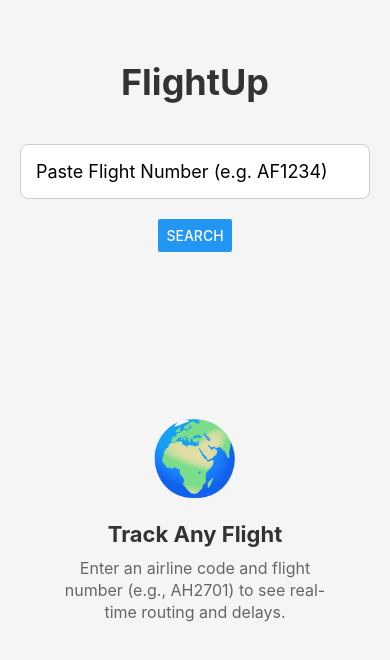
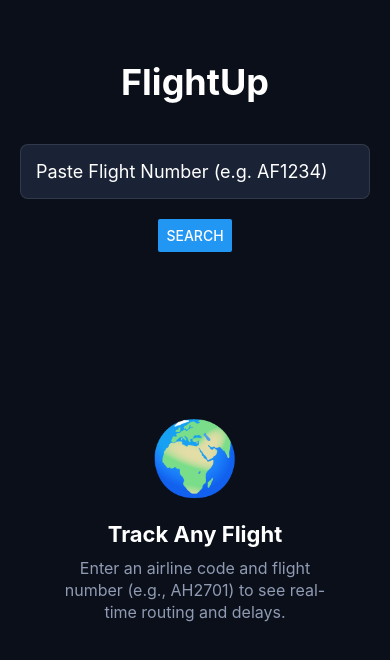
Before and after one commit to BoulBa004/FlightUp, a React Native app: screen / in a window 390 px wide. Shown: the top 660 px of the page. Built offline with nearby package versions, Linux system fonts and the light colour scheme.

Commit message:
feat: implement Midnight Radar theme and configure Vercel web deployment

```diff
--- a/App.js
+++ b/App.js
@@ -1,16 +1,18 @@
 import { StatusBar } from 'expo-status-bar';
 // 1. Added View and ActivityIndicator (loading spinner) to the imports
-import { StyleSheet, Text, TextInput, Button, Alert, View, ActivityIndicator, Keyboard, TouchableWithoutFeedback } from 'react-native';
+import React, { useState, useEffect, useRef } from 'react';
+import { StyleSheet, Text, View, TextInput, TouchableOpacity, KeyboardAvoidingView, Platform, Keyboard, TouchableWithoutFeedback, Animated, Button, ScrollView, RefreshControl} from 'react-native';
 import dayjs from 'dayjs';
 import utc from 'dayjs/plugin/utc';
 import timezone from 'dayjs/plugin/timezone';
+import { COLORS } from './constants/theme';
 
 // Activate the plugins
 dayjs.extend(utc);
 dayjs.extend(timezone);
 
 import { SafeAreaProvider, SafeAreaView } from 'react-native-safe-area-context';
-import { useState } from 'react';
+
 
 
 
@@ -85,36 +87,83 @@ const getFlightProgress = (depStr, arrStr, depTz, arrTz) => {
   };
 };
 
+const SkeletonCard = () => {
+  // 1. Set up the animation value (starting at 30% opacity)
+  const fadeAnim = useRef(new Animated.Value(0.3)).current;
+
+  // 2. Create the pulsing loop
+  useEffect(() => {
+    Animated.loop(
+      Animated.sequence([
+        Animated.timing(fadeAnim, { toValue: 1, duration: 800, useNativeDriver: true }),
+        Animated.timing(fadeAnim, { toValue: 0.3, duration: 800, useNativeDriver: true })
+      ])
+    ).start();
+  }, [fadeAnim]);
+
+  // 3. Render the fake layout blocks
+  return (
+    <Animated.View style={[styles.ticketCard, { opacity: fadeAnim }]}>
+      {/* Fake Airline Header */}
+      <View style={styles.skeletonHeader} />
+      <View style={styles.skeletonSubHeader} />
+
+      {/* Fake Cities Row */}
+      <View style={styles.citiesRow}>
+        <View style={styles.skeletonCityBlockLeft}>
+          <View style={styles.skeletonLabel} />
+          <View style={styles.skeletonCode} />
+          <View style={styles.skeletonTime} />
+        </View>
+        <View style={styles.skeletonCityBlockRight}>
+          <View style={styles.skeletonLabel} />
+          <View style={styles.skeletonCode} />
+          <View style={styles.skeletonTime} />
+        </View>
+      </View>
+
+      {/* Fake Progress Bar */}
+      <View style={styles.progressSection}>
+        <View style={styles.skeletonProgressBar} />
+      </View>
+    </Animated.View>
+  );
+};
+
 export default function App() {
   const [flightNumber, setFlightNumber] = useState('');
   const [flightData, setFlightData] = useState(null);
   const [isLoading, setIsLoading] = useState(false);
   const [error, setError] = useState(null);
 
-  const handleSearch = async () => {
+  // NEW: Track the pull-to-refresh state separately
+  const [refreshing, setRefreshing] = useState(false);
 
+  const handleSearch = async (isRefresh = false) => {
     Keyboard.dismiss();
-
     if (!flightNumber.trim()) return;
 
-    setIsLoading(true);
-    setFlightData(null);
-    setError(null); // Clear previous errors
+    // 1. Differentiate the loading states
+    if (isRefresh === true) {
+      setRefreshing(true);
+    } else {
+      setIsLoading(true);
+      setFlightData(null); // Only clear the screen on a fresh search
+    }
+
+    setError(null);
 
     try {
       const baseUrl = process.env.EXPO_PUBLIC_API_URL;
       const response = await fetch(`${baseUrl}/api/flight/${flightNumber}`);
-
       const json = await response.json();
 
-      // AviationStack returns an empty array in `data` if the flight doesn't exist
       if (!json.data || json.data.length === 0) {
         setError({
           icon: '📭',
           title: 'Flight Not Found',
-          message: `We couldn't find any active data for ${flightNumber.toUpperCase()}. Double-check the airline code and number.`
+          message: `We couldn't find any active data for ${flightNumber.toUpperCase()}. Double-check the airline code.`
         });
-        setIsLoading(false);
         return;
       }
 
@@ -123,17 +172,19 @@ export default function App() {
       setError({
         icon: '📡',
         title: 'Network Error',
-        message: 'Unable to reach the server. Please check your connection and ensure the backend proxy is running.'
+        message: 'Unable to reach the server. Please check your connection.'
       });
     } finally {
+      // 2. Turn off both spinners when finished
       setIsLoading(false);
+      setRefreshing(false);
     }
   };
 
   return (
     <SafeAreaProvider>
 
-    <TouchableWithoutFeedback onPress={Keyboard.dismiss}>
+
 
       <SafeAreaView style={styles.container}>
         <Text style={styles.title}>FlightUp</Text>
@@ -149,11 +200,29 @@ export default function App() {
           blurOnSubmit={true}
         />
 
-        {/* 2. If it's loading, show a spinner. If not, show the button. */}
-        {isLoading ? (
-          <ActivityIndicator size="large" color="#0000ff" />
-        ) : (
-          <Button title="Search" onPress={handleSearch} />
+        {/* The Search Button stays visible, but we disable it while loading so they can't spam it */}
+        <Button title="Search" onPress={handleSearch} disabled={isLoading} />
+
+        <ScrollView
+          style={{ width: '100%' }}
+          contentContainerStyle={{ flexGrow: 1 }} // Ensures empty states stay centered
+          showsVerticalScrollIndicator={false}
+          keyboardShouldPersistTaps="handled"
+          alwaysBounceVertical={true}
+          refreshControl={
+            <RefreshControl
+              refreshing={refreshing}
+              onRefresh={() => handleSearch(true)}
+              tintColor="#007bff" // Makes the iOS spinner blue
+            />
+          }
+        >
+
+        {/* --- LOADING SKELETON --- */}
+        {/* This will push down into the empty space just like the real ticket */}
+
+        {isLoading && (
+          <SkeletonCard />
         )}
 
 
@@ -289,10 +358,10 @@ export default function App() {
             </View>
           );
         })()}
-
+        </ScrollView>
         <StatusBar style="auto" />
       </SafeAreaView>
-      </TouchableWithoutFeedback>
+
     </SafeAreaProvider>
   );
 }
@@ -301,7 +370,7 @@ export default function App() {
 const styles = StyleSheet.create({
   container: {
     flex: 1,
-    backgroundColor: '#f5f5f5',
+    backgroundColor: COLORS.background,
     alignItems: 'center',
     justifyContent: 'center', // Wait, let's push it to the top so the keyboard doesn't hide it
     padding: 20,
@@ -311,40 +380,41 @@ const styles = StyleSheet.create({
     fontSize: 36,
     fontWeight: 'bold',
     marginBottom: 40,
-    color: '#333',
+    color: COLORS.textMain,
   },
   input: {
     height: 55,
     width: '100%',
-    borderColor: '#ccc',
+    borderColor: 'rgba(255,255,255,0.1)', // Softened border for dark mode
     borderWidth: 1,
     borderRadius: 8,
     paddingHorizontal: 15,
     fontSize: 18,
-    backgroundColor: '#fff',
+    backgroundColor: COLORS.surface,
+    color: COLORS.textMain, // Added so user input is visible
     marginBottom: 20,
   },
   ticketCard: {
     marginTop: 40,
     width: '100%',
-    backgroundColor: '#fff',
+    backgroundColor: COLORS.surface,
     borderRadius: 12,
     padding: 20,
     shadowColor: '#000',
     shadowOffset: { width: 0, height: 2 },
-    shadowOpacity: 0.1,
+    shadowOpacity: 0.3, // Slightly increased for dark mode depth
     shadowRadius: 4,
-    elevation: 3, // Shadow for Android
+    elevation: 3,
   },
   airline: {
     fontSize: 18,
     fontWeight: 'bold',
-    color: '#333',
+    color: COLORS.textMain,
     textAlign: 'center',
   },
   status: {
     fontSize: 14,
-    color: '#28a745', // A nice "success" green
+    color: COLORS.statusGood,
     textAlign: 'center',
     marginBottom: 20,
     marginTop: 5,
@@ -352,41 +422,43 @@ const styles = StyleSheet.create({
   },
   cityLabel: {
     fontSize: 12,
-    color: '#888',
+    color: COLORS.textMuted,
     marginBottom: 5,
   },
   airportCode: {
     fontSize: 32,
     fontWeight: 'bold',
-    color: '#111',
+    color: COLORS.textMain,
   },
   details: {
     fontSize: 14,
-    color: '#555',
+    color: COLORS.textMuted,
     marginTop: 5,
   },
   dateText: {
     fontSize: 12,
-    color: '#666',
+    color: COLORS.textMuted,
     marginBottom: 4,
   },
   timeText: {
-    fontSize: 16,
+    fontSize: 20, // Merged your duplicate timeText blocks
     fontWeight: 'bold',
     marginTop: 5,
-    color: '#333',
+    marginVertical: 4,
+    color: COLORS.textMain,
   },
   scheduledTime: {
     fontSize: 14,
     fontWeight: 'bold',
-    color: '#888',
-    textDecorationLine: 'line-through', // This creates the crossed-out effect
+    color: COLORS.textMuted,
+    textDecorationLine: 'line-through',
     marginTop: 5,
+    marginBottom: -2,
   },
   actualTime: {
-    fontSize: 16,
+    fontSize: 20, // Merged your duplicate actualTime blocks
     fontWeight: 'bold',
-    color: '#dc3545', // Red to immediately highlight the new time
+    color: COLORS.statusBad, // Base color, inline style can override
     marginTop: 2,
   },
   delayedTimeContainer: {
@@ -394,6 +466,7 @@ const styles = StyleSheet.create({
   },
   delayText: {
     fontSize: 12,
+    color: COLORS.statusBad, // Explicitly mapped to bad status
     marginTop: 4,
     fontWeight: 'bold',
   },
@@ -403,7 +476,7 @@ const styles = StyleSheet.create({
   },
   progressText: {
     fontSize: 11,
-    color: '#007bff', // Blue to indicate active flight status
+    color: COLORS.primary,
     fontWeight: '700',
     marginTop: 2,
   },
@@ -432,12 +505,12 @@ const styles = StyleSheet.create({
     width: '100%',
     paddingTop: 10,
     borderTopWidth: 1,
-    borderColor: '#eee',
+    borderColor: 'rgba(255,255,255,0.1)', // Soft dark mode divider
   },
   totalTimeText: {
     textAlign: 'center',
     fontSize: 12,
-    color: '#666',
+    color: COLORS.textMuted,
     fontWeight: '600',
     marginBottom: 12,
   },
@@ -448,64 +521,66 @@ const styles = StyleSheet.create({
   },
   progressBarBackground: {
     height: 3,
-    backgroundColor: '#e0e0e0',
+    backgroundColor: 'rgba(255,255,255,0.1)', // Dark mode track
     borderRadius: 2,
     width: '100%',
     position: 'absolute',
   },
   progressBarFill: {
     height: 3,
-    backgroundColor: '#5a9b2b', // FlightAware Green
+    backgroundColor: COLORS.primary,
     borderRadius: 2,
     position: 'absolute',
   },
   progressPlaneIcon: {
     position: 'absolute',
     fontSize: 22,
-    marginLeft: -11, // Keeps the nose of the plane exactly on the percentage line
+    marginLeft: -11,
     top: 0,
-    color: '#5a9b2b',
+    color: COLORS.primary,
   },
   progressLabels: {
     flexDirection: 'row',
     justifyContent: 'space-between',
   },
   progressPill: {
-    backgroundColor: '#6c8194', // FlightAware Blue/Grey pill
+    backgroundColor: COLORS.secondary, // Utilizing the deep purple accent
     paddingVertical: 4,
     paddingHorizontal: 8,
     borderRadius: 4,
   },
   progressLabelText: {
     fontSize: 11,
-    color: '#fff',
+    color: COLORS.textMain,
     fontWeight: 'bold',
   },
   planeIcon: {
     fontSize: 24,
+    color: COLORS.textMain,
   },
   emptyStateContainer: {
-    flex: 1, // Tells it to fill all the available empty space below the search bar
+    flex: 1,
     alignItems: 'center',
     justifyContent: 'center',
     paddingHorizontal: 30,
-    marginTop: -40, // Pulls it up slightly so it feels perfectly centered
+    marginTop: -40,
   },
   emptyStateIcon: {
     fontSize: 72,
     marginBottom: 20,
+    color: COLORS.textMuted, // Optional: ensures icon matches theme
   },
   emptyStateTitle: {
     fontSize: 22,
     fontWeight: 'bold',
-    color: '#333',
+    color: COLORS.textMain,
     marginBottom: 10,
   },
   emptyStateSubtitle: {
     fontSize: 16,
-    color: '#666',
+    color: COLORS.textMuted,
     textAlign: 'center',
-    lineHeight: 22, // Adds breathing room between the lines of text
+    lineHeight: 22,
   },
   errorContainer: {
     flex: 1,
@@ -521,12 +596,12 @@ const styles = StyleSheet.create({
   errorTitle: {
     fontSize: 22,
     fontWeight: 'bold',
-    color: '#d9534f', // A premium, muted red
+    color: COLORS.statusBad,
     marginBottom: 10,
   },
   errorMessage: {
     fontSize: 16,
-    color: '#666',
+    color: COLORS.textMuted,
     textAlign: 'center',
     lineHeight: 22,
   },
@@ -538,21 +613,52 @@ const styles = StyleSheet.create({
     alignItems: 'flex-end',
     marginVertical: 4,
   },
-  timeText: {
-    fontSize: 20,
-    fontWeight: 'bold',
-    color: '#333',
-    marginVertical: 4,
+  // Skeleton styles updated to a deeper contrast for dark mode
+  skeletonHeader: {
+    height: 24,
+    width: '60%',
+    backgroundColor: '#2A364F',
+    borderRadius: 4,
+    marginBottom: 8,
   },
-  scheduledTime: {
-    fontSize: 14,
-    color: '#999',
-    textDecorationLine: 'line-through', // The strikethrough magic
-    marginBottom: -2, // Pulls the actual time up slightly so they group together visually
+  skeletonSubHeader: {
+    height: 16,
+    width: '40%',
+    backgroundColor: '#2A364F',
+    borderRadius: 4,
+    marginBottom: 20,
   },
-  actualTime: {
-    fontSize: 20,
-    fontWeight: 'bold',
-    // We let the inline style dynamically inject the red or green color here!
+  skeletonCityBlockLeft: {
+    alignItems: 'flex-start',
+  },
+  skeletonCityBlockRight: {
+    alignItems: 'flex-end',
+  },
+  skeletonLabel: {
+    height: 12,
+    width: 50,
+    backgroundColor: '#2A364F',
+    borderRadius: 4,
+    marginBottom: 8,
+  },
+  skeletonCode: {
+    height: 32,
+    width: 80,
+    backgroundColor: '#2A364F',
+    borderRadius: 4,
+    marginBottom: 8,
+  },
+  skeletonTime: {
+    height: 20,
+    width: 60,
+    backgroundColor: '#2A364F',
+    borderRadius: 4,
+  },
+  skeletonProgressBar: {
+    height: 8,
+    width: '100%',
+    backgroundColor: '#2A364F',
+    borderRadius: 4,
+    marginTop: 15,
   }
 });
--- /dev/null
+++ b/constants/theme.js
@@ -0,0 +1,11 @@
+// constants/theme.js
+export const COLORS = {
+  background: '#0B0F19', // Deep Void
+  surface: '#1A2235',    // Elevated Slate
+  primary: '#00F0FF',    // Electric Cyan
+  secondary: '#7000FF',  // Deep Neon Purple
+  textMain: '#FFFFFF',   // Pure White
+  textMuted: '#8F9BB3',  // Ash Blue
+  statusGood: '#00FF9D', // Neon Mint
+  statusBad: '#FF3366',  // Vibrant Coral
+};
--- a/package.json
+++ b/package.json
@@ -9,12 +9,16 @@
     "web": "expo start --web"
   },
   "dependencies": {
+    "@expo/metro-runtime": "~6.1.2",
     "dayjs": "^1.11.20",
     "expo": "^54.0.34",
+    "expo-dev-client": "~6.0.21",
     "expo-status-bar": "~3.0.9",
     "react": "19.1.0",
+    "react-dom": "19.1.0",
     "react-native": "0.81.5",
-    "react-native-safe-area-context": "~5.6.0"
+    "react-native-safe-area-context": "~5.6.0",
+    "react-native-web": "^0.21.0"
   },
   "private": true
 }
```
Also changed, not shown: app.json (+12 -3 lines), eas.json (added, +27 -0 lines), BackUpStyle.js (added), 2 other files (tests, documents, lock files or other folders).
